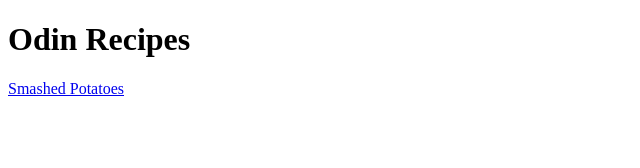
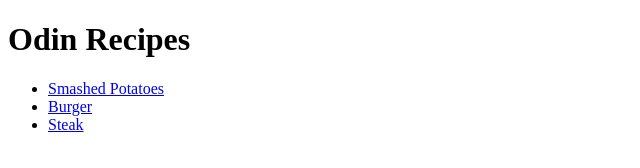
Before and after one commit to eyualem/odin-recipes, a plain HTML site: page index.html in a window 1280 px wide. Shown: the whole page, without its empty margins (0-640 px from the left). Drawn offline with Linux system fonts and the light colour scheme.

Commit message:
Edit index.html by inputing links

```diff
--- a/index.html
+++ b/index.html
@@ -7,8 +7,14 @@
     </head>
     <body>
         <main>
+
             <h1>Odin Recipes</h1>
-            <a href="recipes/smashed-potatoes.html">Smashed Potatoes</a>
+
+            <ul>
+              <li><a href="recipes/smashed-potatoes.html">Smashed Potatoes</a></li>
+              <li><a href="recipes/burger.html">Burger</a></li>
+              <li><a href="recipes/steak.html">Steak</a></li>
+            </ul>
         </main>
     </body>
 </html>
```
